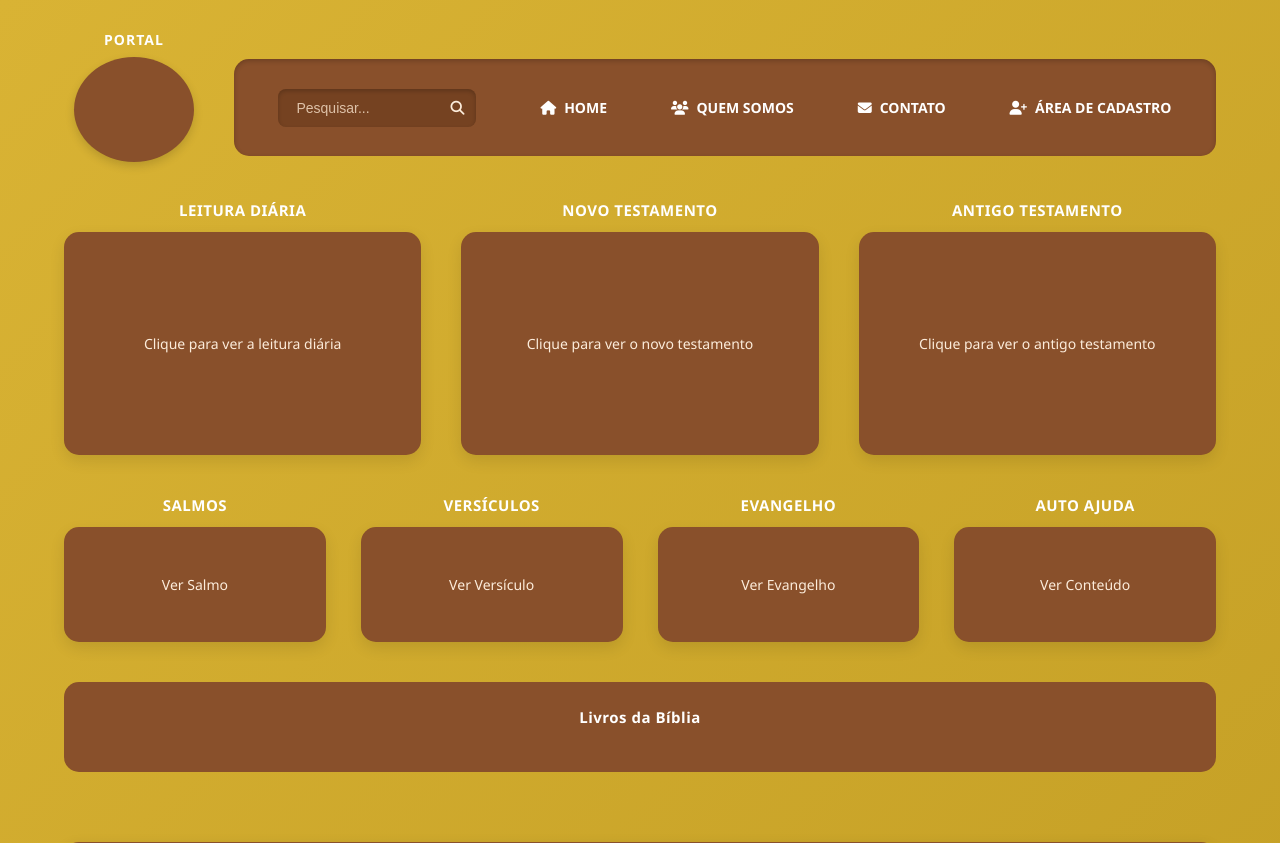
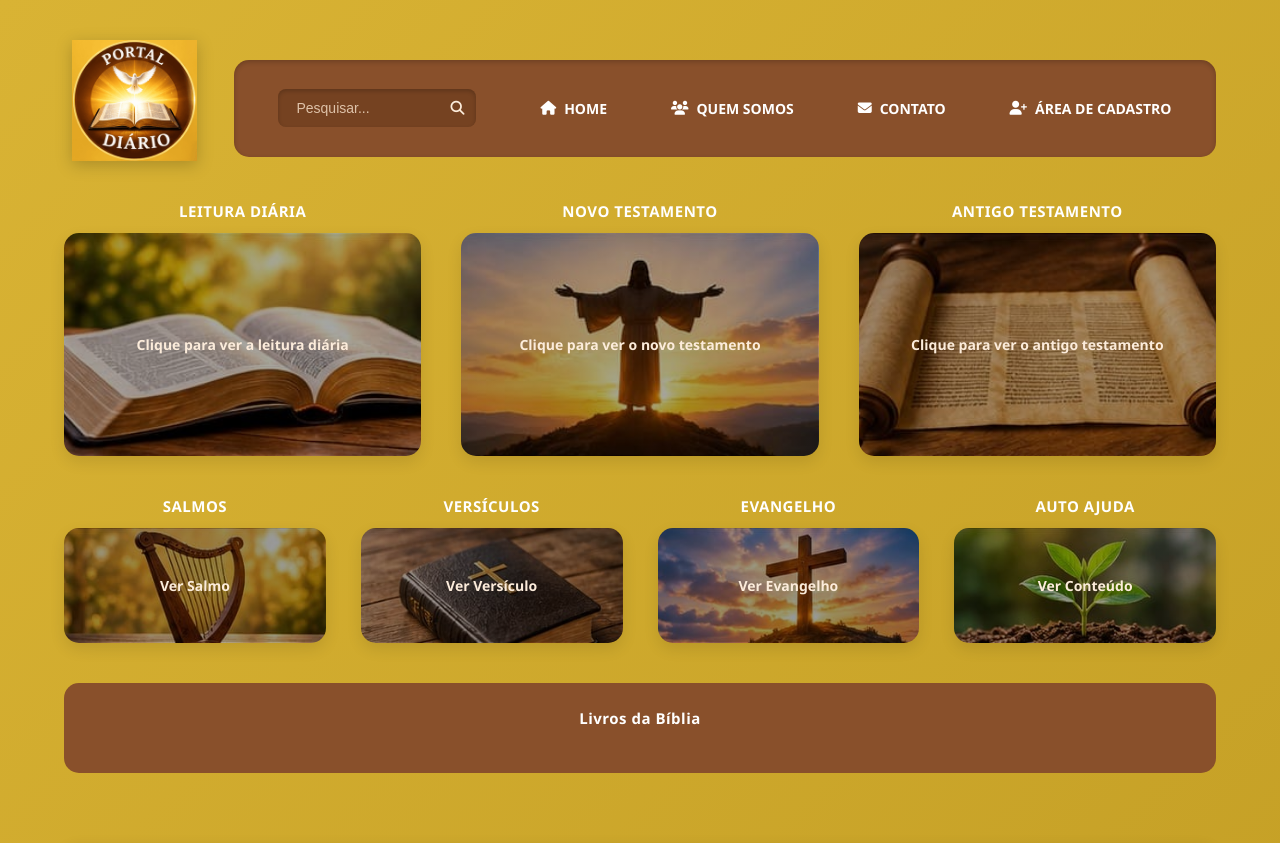
Before and after one commit to Youkai1910/projeto-integrador, a PHP site: page / in a window 1280 px wide. Shown: the top 843 px of the page. Run offline with PHP 8.4, Linux system fonts and the light colour scheme; data that the repository does not hold is empty.

Commit message:
Adiciona imagens aos cards da página inicial
Substitui o logo estilizado por uma imagem e adiciona imagens de fundo aos cards de leitura, testamentos, salmos, versículos, evangelho e autoajuda. Inclui também um arquivo inicial de prompts.

```diff
--- a/css/style.css
+++ b/css/style.css
@@ -33,19 +33,15 @@ header {
 
 .logo-area {
     text-align: center;
-    color: white;
-    font-size: 14px;
-    font-weight: bold;
-    letter-spacing: 1px;
 }
 
 .logo {
-    width: 120px;
-    height: 105px;
-    background: #89502b;
-    border-radius: 50%;
+    display: block;
+    width: 125px;
+    height: 125px;
+    object-fit: contain;
     margin: 8px auto;
-    box-shadow: 0 4px 10px rgba(0, 0, 0, 0.15);
+    filter: drop-shadow(0 4px 8px rgba(0, 0, 0, 0.2));
 }
 
 .menu-area {
@@ -160,12 +156,29 @@ main {
     justify-content: center;
     color: #fcecdb;
     font-size: 14px;
+    font-weight: 600;
+    text-align: center;
+    padding: 16px;
+    background-position: center;
+    background-size: cover;
+    background-repeat: no-repeat;
+}
+
+.card-leitura {
+    background-image: linear-gradient(rgba(0, 0, 0, 0.35), rgba(0, 0, 0, 0.35)), url("../biblia_catolica/imagens/leitura-diaria.jpg");
+}
+
+.card-novo-testamento {
+    background-image: linear-gradient(rgba(0, 0, 0, 0.35), rgba(0, 0, 0, 0.35)), url("../biblia_catolica/imagens/novo-testamento.jpg");
+}
+
+.card-antigo-testamento {
+    background-image: linear-gradient(rgba(0, 0, 0, 0.35), rgba(0, 0, 0, 0.35)), url("../biblia_catolica/imagens/antigo-testamento.jpg");
 }
 
 .card-principal:hover {
     transform: translateY(-6px);
     box-shadow: 0 12px 25px rgba(0, 0, 0, 0.2);
-    background: #754221;
 }
 
 .inferior {
@@ -187,12 +200,33 @@ main {
     justify-content: center;
     color: #fcecdb;
     font-size: 14px;
+    font-weight: 600;
+    text-align: center;
+    padding: 12px;
+    background-position: center;
+    background-size: cover;
+    background-repeat: no-repeat;
+}
+
+.card-salmos {
+    background-image: linear-gradient(rgba(0, 0, 0, 0.4), rgba(0, 0, 0, 0.4)), url("../biblia_catolica/imagens/salmos.jpg");
+}
+
+.card-versiculos {
+    background-image: linear-gradient(rgba(0, 0, 0, 0.4), rgba(0, 0, 0, 0.4)), url("../biblia_catolica/imagens/versiculos.jpg");
+}
+
+.card-evangelho {
+    background-image: linear-gradient(rgba(0, 0, 0, 0.4), rgba(0, 0, 0, 0.4)), url("../biblia_catolica/imagens/evangelho.jpg");
+}
+
+.card-auto-ajuda {
+    background-image: linear-gradient(rgba(0, 0, 0, 0.4), rgba(0, 0, 0, 0.4)), url("../biblia_catolica/imagens/auto-ajuda.jpg");
 }
 
 .card-inferior:hover {
     transform: translateY(-6px);
     box-shadow: 0 12px 25px rgba(0, 0, 0, 0.2);
-    background: #754221;
 }
 
 .livros-biblia {
--- a/index.php
+++ b/index.php
@@ -17,8 +17,7 @@ $livros = $pdo->query('SELECT label FROM books ORDER BY id')->fetchAll();
 <div class="container">
     <header>
         <div class="logo-area">
-            PORTAL
-            <div class="logo"></div>
+            <img class="logo" src="biblia_catolica/imagens/logo.png" alt="Portal Diário">
         </div>
         <div class="menu-area">
             <nav class="banner" aria-label="Navegação principal">
@@ -41,34 +40,34 @@ $livros = $pdo->query('SELECT label FROM books ORDER BY id')->fetchAll();
         <section class="principal">
             <div>
                 <h3>LEITURA DIÁRIA</h3>
-                <div class="card-principal">Clique para ver a leitura diária</div>
+                <div class="card-principal card-leitura">Clique para ver a leitura diária</div>
             </div>
             <div>
                 <h3>NOVO TESTAMENTO</h3>
-                <div class="card-principal">Clique para ver o novo testamento</div>
+                <div class="card-principal card-novo-testamento">Clique para ver o novo testamento</div>
             </div>
             <div>
                 <h3>ANTIGO TESTAMENTO</h3>
-                <div class="card-principal">Clique para ver o antigo testamento</div>
+                <div class="card-principal card-antigo-testamento">Clique para ver o antigo testamento</div>
             </div>
         </section>
 
         <section class="inferior">
             <div>
                 <h3>SALMOS</h3>
-                <div class="card-inferior">Ver Salmo</div>
+                <div class="card-inferior card-salmos">Ver Salmo</div>
             </div>
             <div>
                 <h3>VERSÍCULOS</h3>
-                <div class="card-inferior">Ver Versículo</div>
+                <div class="card-inferior card-versiculos">Ver Versículo</div>
             </div>
             <div>
                 <h3>EVANGELHO</h3>
-                <div class="card-inferior">Ver Evangelho</div>
+                <div class="card-inferior card-evangelho">Ver Evangelho</div>
             </div>
             <div>
                 <h3>AUTO AJUDA</h3>
-                <div class="card-inferior">Ver Conteúdo</div>
+                <div class="card-inferior card-auto-ajuda">Ver Conteúdo</div>
             </div>
         </section>
 
```
Also changed, not shown: prompts.md (added, +1 -0 lines).
